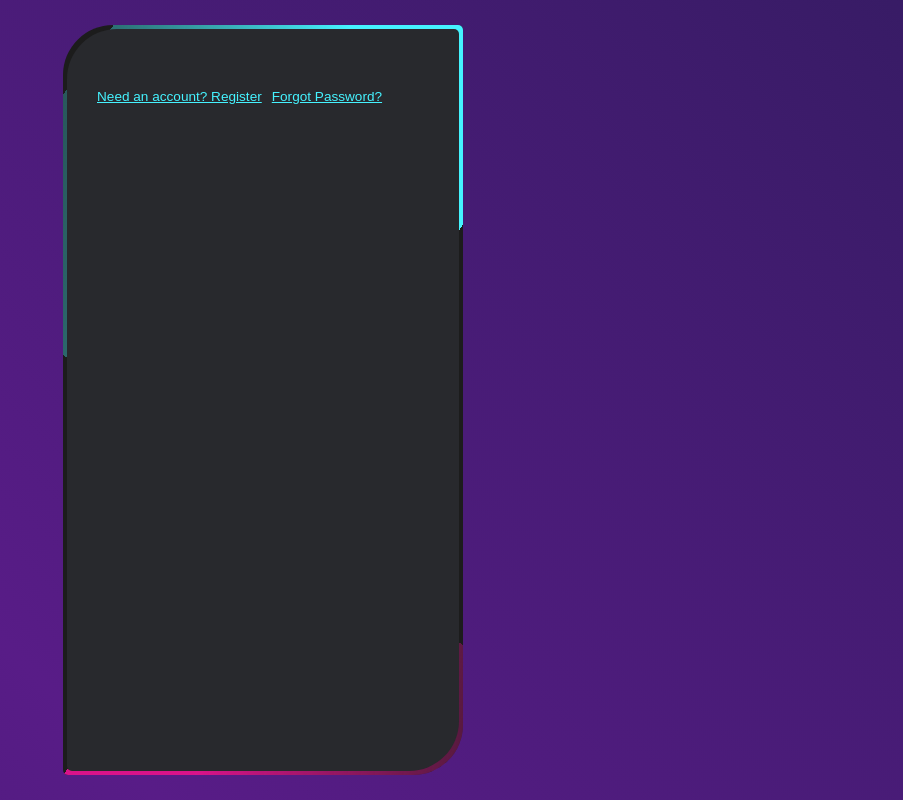
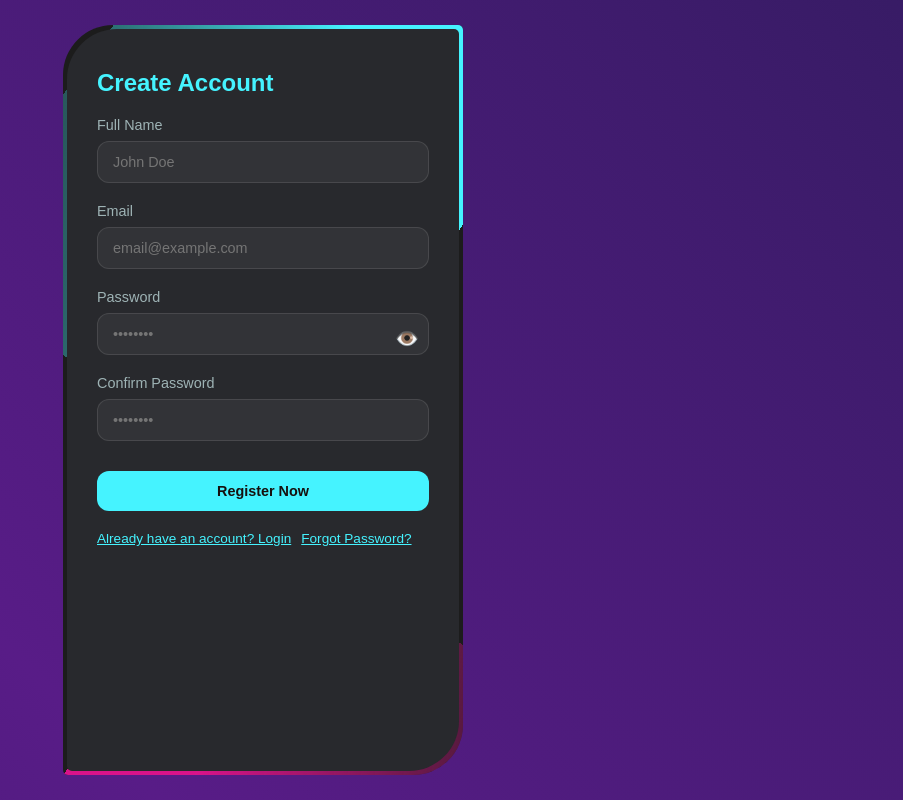
Before and after one commit to GAMEstar911/todocker, a Flask app: page / in a window 1280 px wide. Shown: the whole page, without its empty margins (377-1280 px from the left). Run offline with Flask 3, Linux system fonts and the light colour scheme; some libraries are stand-ins or nearby versions.

Commit message:
Made minor debuggings

```diff
--- a/app.py
+++ b/app.py
@@ -1,5 +1,7 @@
 import os
+import smtplib
 import pymysql
+from email.message import EmailMessage
 pymysql.install_as_MySQLdb()
 
 from flask import (
@@ -15,8 +17,6 @@ from flask_login import (
     login_required, current_user
 )
 from itsdangerous import URLSafeTimedSerializer, BadSignature, SignatureExpired
-from smtplib import SMTPException
-from flask_mail import Mail, Message
 from dotenv import load_dotenv
 
 # ----------------- LOAD ENV -----------------
@@ -39,6 +39,16 @@ def env_bool(*keys, default=False):
     if value is None:
         return default
     return value.strip().lower() in {"1", "true", "yes", "on"}
+
+
+def env_int(*keys, default=0):
+    value = env_first(*keys)
+    if value is None:
+        return default
+    try:
+        return int(value.strip())
+    except ValueError:
+        return default
 
 
 app_env = env_first("APP_ENV", "FLASK_ENV", default="development").strip().lower()
@@ -129,15 +139,102 @@ serializer = URLSafeTimedSerializer(app.secret_key)
 
 # ----------------- MAIL CONFIG -----------------
 app.config["MAIL_SERVER"] = env_first("MAIL_SERVER", default="smtp.gmail.com")
-app.config["MAIL_PORT"] = int(env_first("MAIL_PORT", default="587"))
+app.config["MAIL_PORT"] = env_int("MAIL_PORT", default=587)
 app.config["MAIL_USE_TLS"] = env_bool("MAIL_USE_TLS", default=True)
 app.config["MAIL_USE_SSL"] = env_bool("MAIL_USE_SSL", default=False)
 app.config["MAIL_USERNAME"] = env_first("MAIL_USERNAME")
 app.config["MAIL_PASSWORD"] = env_first("MAIL_PASSWORD")
 app.config["MAIL_DEFAULT_SENDER"] = env_first("MAIL_DEFAULT_SENDER", "MAIL_USERNAME")
-app.config["MAIL_TIMEOUT"] = int(env_first("MAIL_TIMEOUT", default="10"))
+app.config["MAIL_TIMEOUT"] = env_int("MAIL_TIMEOUT", default=8)
 
-mail = Mail(app)
+if app.config["MAIL_USE_TLS"] and app.config["MAIL_USE_SSL"]:
+    raise RuntimeError("MAIL_USE_TLS and MAIL_USE_SSL cannot both be enabled")
+
+
+def send_reset_email(recipient_email, reset_link):
+    sender = app.config["MAIL_DEFAULT_SENDER"] or app.config["MAIL_USERNAME"]
+    if not sender:
+        raise RuntimeError("MAIL_DEFAULT_SENDER or MAIL_USERNAME is required")
+
+    text_body = (
+        "Hi,\n\n"
+        "We received a request to reset your password.\n\n"
+        "Use this link within 15 minutes:\n"
+        f"{reset_link}\n\n"
+        "If you didn't request this, ignore this email."
+    )
+    html_body = f"""
+        <html>
+            <body style="font-family: Arial, sans-serif; color: #1f2937;">
+                <p>Hi,</p>
+                <p>We received a request to reset your password.</p>
+                <p>This link is valid for 15 minutes.</p>
+                <p style="margin: 24px 0;">
+                    <a
+                        href="{reset_link}"
+                        style="
+                            display: inline-block;
+                            padding: 12px 24px;
+                            background-color: #1d4ed8;
+                            color: #ffffff;
+                            text-decoration: none;
+                            border-radius: 4px;
+                            border: 1px solid #1e40af;
+                            font-weight: bold;
+                        "
+                    >
+                        Reset Password
+                    </a>
+                </p>
+                <p style="font-size: 14px; color: #4b5563;">
+                    If the button does not work, paste this link in your browser:
+                    <br>
+                    <a href="{reset_link}" style="color: #1d4ed8;">{reset_link}</a>
+                </p>
+                <p>If you didn't request this, ignore this email.</p>
+            </body>
+        </html>
+    """
+
+    message = EmailMessage()
+    message["Subject"] = "Password Reset Request"
+    message["From"] = sender
+    message["To"] = recipient_email
+    message.set_content(text_body)
+    message.add_alternative(html_body, subtype="html")
+
+    if app.config["MAIL_USE_SSL"]:
+        with smtplib.SMTP_SSL(
+            app.config["MAIL_SERVER"],
+            app.config["MAIL_PORT"],
+            timeout=app.config["MAIL_TIMEOUT"],
+        ) as smtp_conn:
+            if app.config["MAIL_USERNAME"] and app.config["MAIL_PASSWORD"]:
+                smtp_conn.login(app.config["MAIL_USERNAME"], app.config["MAIL_PASSWORD"])
+            smtp_conn.send_message(message)
+    else:
+        with smtplib.SMTP(
+            app.config["MAIL_SERVER"],
+            app.config["MAIL_PORT"],
+            timeout=app.config["MAIL_TIMEOUT"],
+        ) as smtp_conn:
+            smtp_conn.ehlo()
+            if app.config["MAIL_USE_TLS"]:
+                smtp_conn.starttls()
+                smtp_conn.ehlo()
+            if app.config["MAIL_USERNAME"] and app.config["MAIL_PASSWORD"]:
+                smtp_conn.login(app.config["MAIL_USERNAME"], app.config["MAIL_PASSWORD"])
+            smtp_conn.send_message(message)
+
+
+def open_db_connection():
+    try:
+        conn = db.engine.raw_connection()
+        cursor = conn.cursor(pymysql.cursors.DictCursor)
+        return conn, cursor
+    except Exception:
+        app.logger.exception("Failed to open database connection")
+        return None, None
 
 # ----------------- USER MODEL -----------------
 class User(UserMixin):
@@ -150,8 +247,9 @@ class User(UserMixin):
 
 @login_manager.user_loader
 def load_user(user_id):
-    conn = db.engine.raw_connection()
-    cursor = conn.cursor(pymysql.cursors.DictCursor)
+    conn, cursor = open_db_connection()
+    if not conn:
+        return None
 
     cursor.execute("SELECT * FROM users WHERE id=%s", (user_id,))
     user = cursor.fetchone()
@@ -172,16 +270,34 @@ def load_user(user_id):
 @app.route("/", methods=["GET", "POST"])
 def form2():
     if request.method == "POST":
-        action = request.form.get("action")
+        action = request.form.get("action", "").strip().lower()
+        if action not in {"register", "login", "forgot"}:
+            flash("Invalid request.", "danger")
+            return redirect(url_for("form2"))
 
-        conn = db.engine.raw_connection()
-        cursor = conn.cursor(pymysql.cursors.DictCursor)
+        conn, cursor = open_db_connection()
+        if not conn:
+            flash("Database is temporarily unavailable. Please try again shortly.", "danger")
+            return redirect(url_for("form2"))
 
         # ----------------- REGISTER -----------------
         if action == "register":
-            name = request.form["name"].strip()
-            email = request.form["email"].strip().lower()
-            password = request.form["password"].strip()
+            name = request.form.get("name", "").strip()
+            email = request.form.get("email", "").strip().lower()
+            password = request.form.get("password", "").strip()
+            confirm_password = request.form.get("confirmPassword", "").strip()
+
+            if not name or not email or not password or not confirm_password:
+                flash("Name, email, password, and confirm password are required.", "danger")
+                cursor.close()
+                conn.close()
+                return redirect(url_for("form2"))
+
+            if password != confirm_password:
+                flash("Passwords do not match.", "danger")
+                cursor.close()
+                conn.close()
+                return redirect(url_for("form2"))
 
             cursor.execute("SELECT * FROM users WHERE email=%s", (email,))
             existing_user = cursor.fetchone()
@@ -204,8 +320,14 @@ def form2():
 
         # ----------------- LOGIN -----------------
         elif action == "login":
-            email = request.form["email"].strip().lower()
-            password = request.form["password"].strip()
+            email = request.form.get("email", "").strip().lower()
+            password = request.form.get("password", "").strip()
+
+            if not email or not password:
+                flash("Email and password are required.", "danger")
+                cursor.close()
+                conn.close()
+                return redirect(url_for("form2"))
 
             cursor.execute("SELECT * FROM users WHERE email=%s", (email,))
             user = cursor.fetchone()
@@ -228,7 +350,13 @@ def form2():
 
         # ----------------- FORGOT PASSWORD -----------------
         elif action == "forgot":
-            email = request.form["email"].strip().lower()
+            email = request.form.get("email", "").strip().lower()
+
+            if not email:
+                flash("Email is required.", "danger")
+                cursor.close()
+                conn.close()
+                return redirect(url_for("form2"))
 
             cursor.execute("SELECT * FROM users WHERE email=%s", (email,))
             user = cursor.fetchone()
@@ -248,50 +376,6 @@ def form2():
                 conn.close()
                 return redirect(url_for("form2"))
 
-            msg = Message(
-                "Password Reset Request",
-                recipients=[email]
-            )
-            msg.body = (
-                "Hi,\n\n"
-                "We received a request to reset your password.\n\n"
-                "Use this link within 15 minutes:\n"
-                f"{reset_link}\n\n"
-                "If you didn't request this, ignore this email."
-            )
-            msg.html = f"""
-                <html>
-                    <body style="font-family: Arial, sans-serif; color: #1f2937;">
-                        <p>Hi,</p>
-                        <p>We received a request to reset your password.</p>
-                        <p>This link is valid for 15 minutes.</p>
-                        <p style="margin: 24px 0;">
-                            <a
-                                href="{reset_link}"
-                                style="
-                                    display: inline-block;
-                                    padding: 12px 24px;
-                                    background-color: #1d4ed8;
-                                    color: #ffffff;
-                                    text-decoration: none;
-                                    border-radius: 4px;
-                                    border: 1px solid #1e40af;
-                                    font-weight: bold;
-                                "
-                            >
-                                Reset Password
-                            </a>
-                        </p>
-                        <p style="font-size: 14px; color: #4b5563;">
-                            If the button does not work, paste this link in your browser:
-                            <br>
-                            <a href="{reset_link}" style="color: #1d4ed8;">{reset_link}</a>
-                        </p>
-                        <p>If you didn't request this, ignore this email.</p>
-                    </body>
-                </html>
-            """
-
             cursor.execute(
                 "UPDATE users SET reset_token=%s WHERE email=%s",
                 (token, email)
@@ -299,8 +383,8 @@ def form2():
             conn.commit()
 
             try:
-                mail.send(msg)
-            except (SMTPException, OSError):
+                send_reset_email(email, reset_link)
+            except Exception:
                 app.logger.exception("Failed to send reset email to %s", email)
                 try:
                     cursor.execute(
@@ -322,6 +406,8 @@ def form2():
         return redirect(url_for("form2"))
 
     section = request.args.get("next", "register")
+    if section not in {"register", "login", "forgot"}:
+        section = "register"
     return render_template("form2.html", section=section)
 
 # ----------------- DASHBOARD -----------------
@@ -346,8 +432,10 @@ def reset(token):
         flash("Invalid or expired token", "danger")
         return redirect(url_for("form2"))
 
-    conn = db.engine.raw_connection()
-    cursor = conn.cursor(pymysql.cursors.DictCursor)
+    conn, cursor = open_db_connection()
+    if not conn:
+        flash("Database is temporarily unavailable. Please try again shortly.", "danger")
+        return redirect(url_for("form2"))
 
     cursor.execute(
         "SELECT * FROM users WHERE email=%s AND reset_token=%s",
@@ -362,7 +450,21 @@ def reset(token):
         return redirect(url_for("form2"))
 
     if request.method == "POST":
-        password = request.form["password"]
+        password = request.form.get("password", "").strip()
+        confirm_password = request.form.get("confirmPassword", "").strip()
+
+        if not password or not confirm_password:
+            flash("Both password fields are required.", "danger")
+            cursor.close()
+            conn.close()
+            return redirect(request.url)
+
+        if password != confirm_password:
+            flash("Passwords do not match.", "danger")
+            cursor.close()
+            conn.close()
+            return redirect(request.url)
+
         hashed = bcrypt.generate_password_hash(password).decode("utf-8")
 
         cursor.execute(
--- a/requirements.txt
+++ b/requirements.txt
@@ -2,11 +2,8 @@ blinker==1.7.0
 Flask==2.3.3
 Flask-Bcrypt==1.0.1
 Flask-Login==0.6.3
-Flask-Mail==0.9.1
-Flask-MySQLdb==1.0.1
 gunicorn==21.2.0
 itsdangerous==2.2.0
-mysqlclient==2.2.0
 python-dotenv==1.0.1
 pymysql==1.1.0
 Flask-SQLAlchemy>=3.1.1
--- a/static/js/form2.js
+++ b/static/js/form2.js
@@ -1,3 +1,4 @@
+const authForm = document.querySelector("form");
 const passwordInput = document.getElementById("password");
 const confirmPasswordInput = document.getElementById("confirmPassword");
 const passwordMessage = document.getElementById("password-message");
@@ -69,7 +70,7 @@ const passwordInput = document.getElementById("password");
             errorElement.classList.add("success");
         }
     }
-    document.querySelector("form").addEventListener("submit", function(e) {
+    authForm.addEventListener("submit", function(e) {
     if (document.getElementById("password").value !== document.getElementById("confirmPassword").value &&
         document.getElementById("formAction").value === "register") {
         e.preventDefault();
@@ -89,6 +90,6 @@ const passwordInput = document.getElementById("password");
 
     // INITIALIZE SECTION
 window.onload = () => {
-        const initialSection = "{{ section or 'register' }}";
+    const initialSection = authForm.dataset.initialSection || "register";
     showSection(initialSection);
 };
--- a/templates/form2.html
+++ b/templates/form2.html
@@ -9,7 +9,7 @@
 <body>
 
     <div class="box">
-        <form method="POST" action="/">
+        <form method="POST" action="/" data-initial-section="{{ section }}">
             {% with messages = get_flashed_messages(with_categories=true) %}
               {% if messages %}
                 {% for category, message in messages %}
```
Also changed, not shown: 1 other file. Lines whose indentation alone changed are shown as unchanged.
